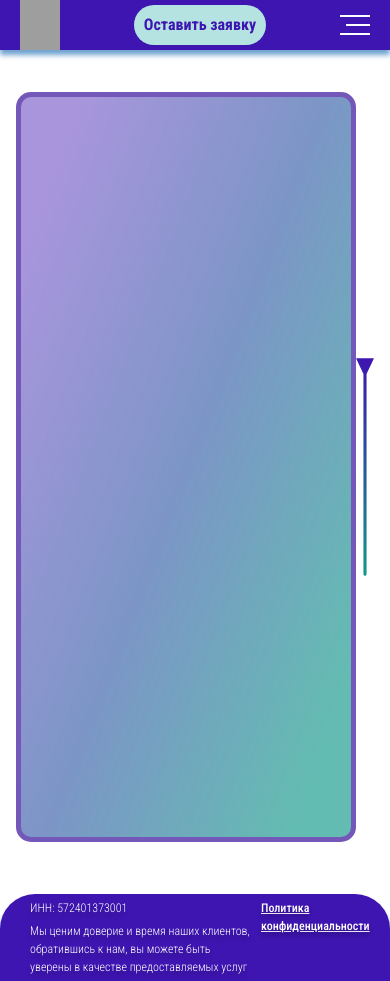
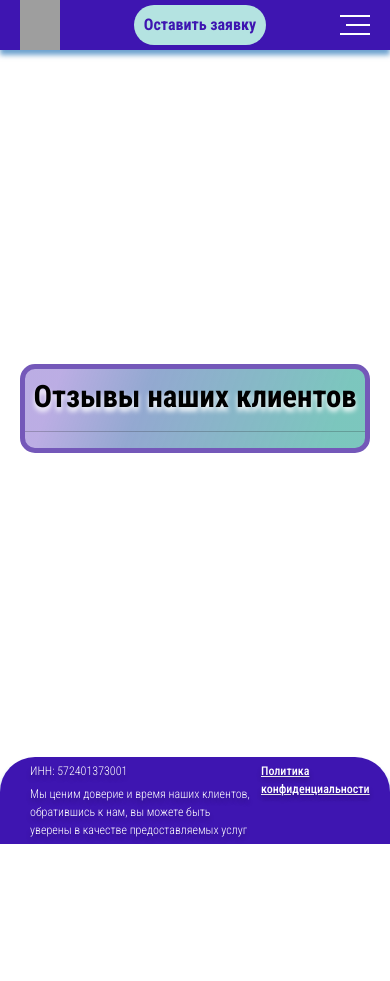
Before and after one commit to SergeiMischenko/washer_repair, a Django app: page /feedback/ in a window 390 px wide. After the commit the page ends 844 px from the top, so only its background shows below. Run offline with Django 5.2, Linux system fonts and the light colour scheme; data that the repository does not hold is empty; some libraries are stand-ins or nearby versions; grey boxes are pictures that could not be loaded.

Commit message:
Added adaptive for feedback page.

```diff
--- a/static/washer_repair/css/style.css
+++ b/static/washer_repair/css/style.css
@@ -134,7 +134,7 @@ svg * {
     /* Цвета */
     --color-black: #000000;
     --color-light: #FFFFFF;
-    --color-light-black: #2B0F7AD1;
+    --color-light-black: rgba(40, 40, 42, 0.82);
     --color-gray: #6C757D;
     --color-green: #409991;
     --color-blue: #3E15B1;
@@ -187,12 +187,12 @@ html {
 }
 
 body {
+    min-height: 100vh;
     font-family: var(--font-family-base);
     font-weight: 300;
     font-size: 18px;
     line-height: 1.5;
     background: var(--gradient-violet-blue);
-    color: var(--color-light);
 }
 
 a, button, input, textarea, svg * {
@@ -218,6 +218,8 @@ h1, h2, h3, h4, h5, h6 {
 
 .wrapper {
     display: flex;
+    min-height: 100vh;
+    height: 100%;
     flex-direction: column;
     justify-content: space-between;
     max-width: var(--container-width-wrapper);
@@ -530,7 +533,7 @@ table td + td {
 
 /* Scrollbar */
 ::-webkit-scrollbar {
-    width: 15px;
+    width: 10px;
 }
 
 ::-webkit-scrollbar-track {
@@ -715,32 +718,48 @@ iframe {
 
 /* Comments */
 .comments__section {
-    display: flex;
-    flex-direction: row;
-    justify-content: space-between;
-    align-items: center;
-    width: 92%;
-    height: 834px;
-    margin: 0 auto;
+    height: 90%;
+    max-width: var(--container-width-wrapper-content);
+    margin: 0 55px;
+
 }
 
 .comments__block {
-    height: 90%;
-    width: 1050px;
-    border-radius: 15px;
-    border: solid 5px #7458b9;
+    max-height: 840px;
     overflow-y: auto;
-    background: linear-gradient(110.94deg, rgba(62, 21, 177, 0.45) 10%, rgba(16, 63, 152, 0.55) 50%, rgba(16, 152, 136, 0.65) 90%);
-}
-
-.comment {
-    display: flex;
-    width: 95%;
-    margin: 20px auto;
-    flex-direction: row;
-    flex-wrap: wrap;
+    margin-top: 20px;
+    background: var(--gradient-light-violet);
+    border-radius: var(--border-radius-small);
+    border: var(--border-large);
+}
+
+.comments__title {
+    color: var(--color-black);
+    font-size: clamp(1.875rem, 1.648rem + 1.14vw, 2.5rem);
+    font-weight: 700;
+    text-align: center;
+    text-shadow: var(--text-shadow-light);
+    margin-top: 10px;
+}
+
+.comments {
+    display: flex;
+    flex-direction: column;
     justify-content: space-between;
     align-items: flex-start;
+    width: 95%;
+    margin: 10px auto;
+
+    &:last-child {
+        margin-bottom: 0;
+    }
+}
+
+.comment {
+    display: flex;
+    justify-content: space-between;
+    width: 100%;
+    color: var(--color-light);
 }
 
 .comment__name {
@@ -1118,6 +1142,21 @@ pre {
         align-items: center;
         width: 50%;
     }
+
+    /* Comments */
+    .comments__section {
+        justify-content: center;
+        margin-inline: 30px;
+    }
+
+    .comments__block {
+        width: 100%;
+        height: 95%;
+    }
+
+    .comment__content {
+        width: 90%;
+    }
 }
 
 @media (max-width: 820px) {
@@ -1324,6 +1363,34 @@ pre {
     .modal-header, .modal-body, .modal-footer, .modal-footer-privacy {
         padding: 10px;
     }
+
+    /* Comments */
+    .comments__section {
+        margin-inline: 20px;
+    }
+
+    .comment {
+        flex-direction: column;
+        align-items: flex-start;
+        overflow: hidden;
+    }
+
+    .comment__name {
+        height: auto;
+        width: 190px;
+        border-radius: var(--border-radius-small);
+        margin: 0 0 8px 0
+    }
+
+    .comment__content {
+        max-height: 200px;
+        width: 100%;
+        overflow-y: auto;
+
+        &::-webkit-scrollbar {
+            width: 5px;
+        }
+    }
 }
 
 @media (max-width: 520px) {
--- a/templates/base.html
+++ b/templates/base.html
@@ -3,8 +3,7 @@
 <html lang="ru">
 <head>
 	<meta charset="UTF-8">
-	<meta name="viewport"
-	      content="width=device-width, user-scalable=no, initial-scale=1.0, maximum-scale=1.0, minimum-scale=1.0">
+	 <meta name="viewport" content="width=device-width, initial-scale=1.0" />
 	<meta http-equiv="X-UA-Compatible" content="ie=edge">
 	<meta name="description" content="Ремонт стиральных машин г. Орёл">
 	<meta name="keywords"
--- a/templates/orders/feedback.html
+++ b/templates/orders/feedback.html
@@ -3,9 +3,13 @@
 {% load custom_filters %}
 {% block content %}
 	<section class="comments__section">
+
 		<div class="comments__block">
+		<h1 class="comments__title">Отзывы наших клиентов</h1>
+			<hr>
+			<div class="comments">
+				{% for comment in comments %}
 					<div class="comment">
-				{% for comment in comments %}
 						<div class="comment__name">
 							{{ comment.order.name }} {{ comment.order.surname|slice:":1" }}.
 							<div class="rating-result">
@@ -23,16 +27,14 @@
 							<p class="comment__content-text">
 								{{ comment.text }}
 							</p>
-						<p class="comment__content-date">
+							<time datetime="{{ comment.created_at|date:"c" }}" class="comment__content-date">
 								{{ comment.created_at }}
-						</p>
+							</time>
+						</div>
 					</div>
 				{% endfor %}
 			</div>
 		</div>
-		<section class="comments__arrow">
-			<img src="{% static "washer_repair/images/svg/arrow_3.svg" %}" alt="arrow">
-		</section>
 	</section>
 
 {% endblock content %}
```
Also changed, not shown: other parts of static/washer_repair/css/style.css (+37 -27 lines). Lines whose indentation alone changed are shown as unchanged.
